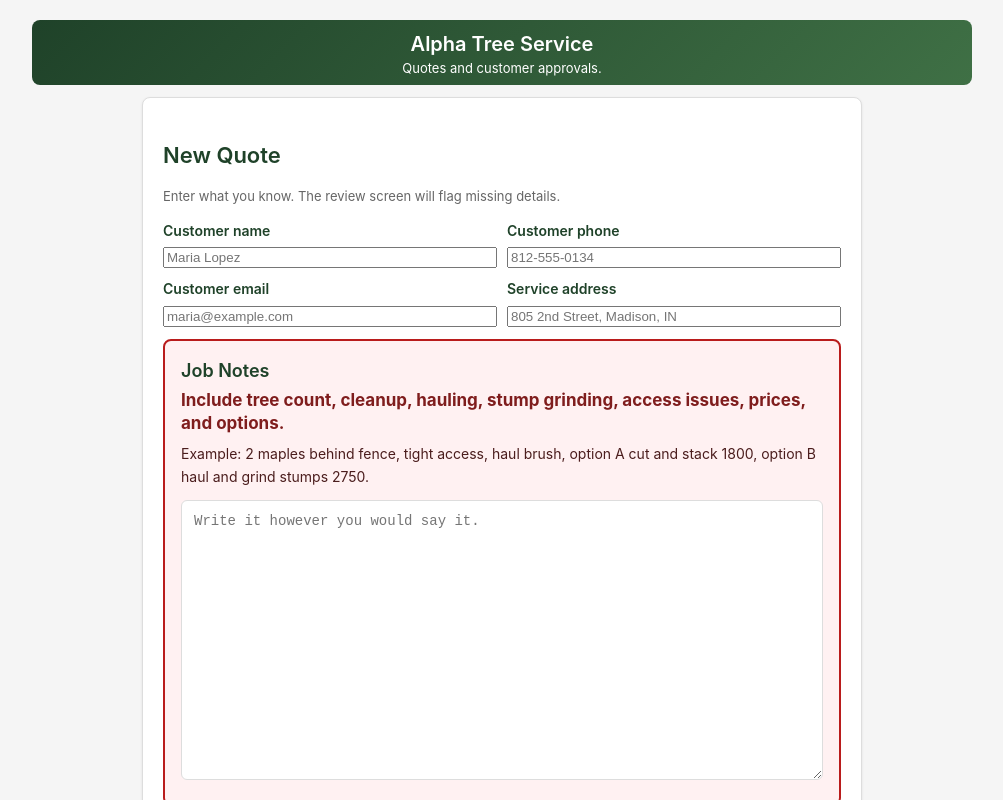
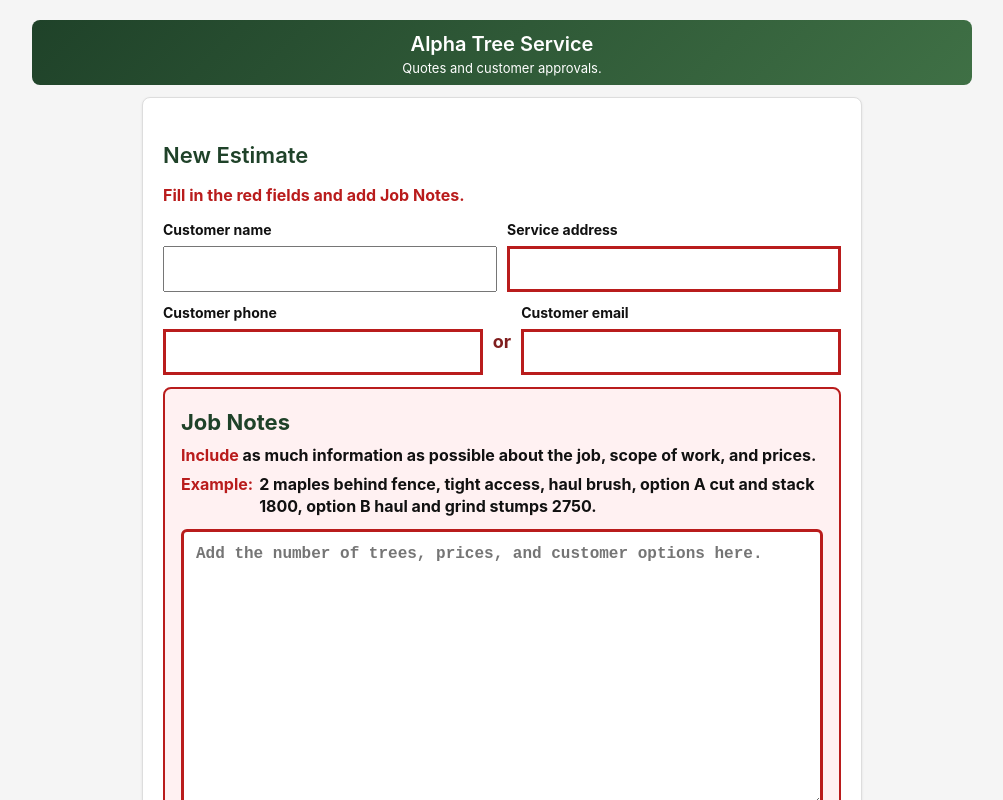
Before and after one commit to ae47250/TSweb, a Next.js app: page / in a window 1280 px wide. Both pictures are taken after a click on the button "New Quote". Shown: the top 800 px of the page, without its empty margins (138-1141 px from the left). Built offline with nearby package versions, Linux system fonts and the light colour scheme.

Commit message:
Refine new estimate intake UI

```diff
--- a/app/components/InputForm.jsx
+++ b/app/components/InputForm.jsx
@@ -25,53 +25,62 @@ const InputForm = forwardRef(function InputForm({ value, onChange, onSubmit, onC
     onSubmit([contactText, value].filter(Boolean).join("\n\n"), contactValue);
   }
 
+  const addressFilled = Boolean(contactValue.address.trim());
+  const contactFilled = Boolean(contactValue.phone.trim() || contactValue.email.trim());
+  const notesFilled = Boolean(value.trim());
+  const requiredClass = (filled) => filled ? "required-input required-input-filled" : "required-input";
+
   return (
     <section className="card new-quote-card" data-testid="customer-notes-card">
-      <h2>New Quote</h2>
-      <p className="text-muted">
-        Enter what you know. The review screen will flag missing details.
+      <h2>New Estimate</h2>
+      <p className="new-estimate-guidance">
+        Fill in the red fields and add Job Notes.
       </p>
       {editMessage && <div className="alert" data-testid="edit-notes-message">{editMessage}</div>}
       <form onSubmit={submit}>
-        <div className="compact-fields">
+        <div className="contact-fields">
           <label htmlFor="customerName">
             Customer name
-            <input id="customerName" value={contactValue.name} onChange={(event) => updateContact("name", event.target.value)} placeholder="Maria Lopez" />
-          </label>
-          <label htmlFor="customerPhone">
-            Customer phone
-            <input id="customerPhone" value={contactValue.phone} onChange={(event) => updateContact("phone", event.target.value)} placeholder="812-555-0134" />
-          </label>
-          <label htmlFor="customerEmail">
-            Customer email
-            <input id="customerEmail" value={contactValue.email} onChange={(event) => updateContact("email", event.target.value)} placeholder="maria@example.com" />
+            <input id="customerName" value={contactValue.name} onChange={(event) => updateContact("name", event.target.value)} />
           </label>
           <label htmlFor="serviceAddress">
             Service address
-            <input id="serviceAddress" value={contactValue.address} onChange={(event) => updateContact("address", event.target.value)} placeholder="805 2nd Street, Madison, IN" />
+            <input className={requiredClass(addressFilled)} id="serviceAddress" value={contactValue.address} onChange={(event) => updateContact("address", event.target.value)} />
           </label>
+          <div className="contact-choice-row">
+            <label htmlFor="customerPhone">
+              Customer phone
+              <input className={requiredClass(contactFilled)} id="customerPhone" value={contactValue.phone} onChange={(event) => updateContact("phone", event.target.value)} />
+            </label>
+            <span className="contact-or">or</span>
+            <label htmlFor="customerEmail">
+              Customer email
+              <input className={requiredClass(contactFilled)} id="customerEmail" value={contactValue.email} onChange={(event) => updateContact("email", event.target.value)} />
+            </label>
+          </div>
         </div>
         <div className="job-notes-card">
           <label htmlFor="customerText" className="job-notes-title">Job Notes</label>
           <p className="job-notes-guidance">
-            Include tree count, cleanup, hauling, stump grinding, access issues, prices, and options.
+            <span>Include</span> as much information as possible about the job, scope of work, and prices.
           </p>
           <p className="job-notes-example">
-            Example: 2 maples behind fence, tight access, haul brush, option A cut and stack 1800, option B haul and grind stumps 2750.
+            <span>Example:</span>
+            <span className="job-notes-example-text">2 maples behind fence, tight access, haul brush, option A cut and stack 1800, option B haul and grind stumps 2750.</span>
           </p>
           <textarea
             ref={ref}
             id="customerText"
-            className="job-notes-textarea"
+            className={`job-notes-textarea ${requiredClass(notesFilled)}`}
             rows={10}
             value={value}
             onChange={(event) => onChange(event.target.value)}
-            placeholder="Write it however you would say it."
+            placeholder="Add the number of trees, prices, and customer options here."
           />
         </div>
         <div className="toolbar">
           <button className="btn-primary btn-create-review" type="submit" disabled={busy || value.trim().length < 10}>
-            {busy ? "Structuring..." : "Create Review"}
+            {busy ? "Structuring..." : "Review Estimate"}
           </button>
           <button className="btn-secondary" type="button" onClick={onClear} disabled={busy}>
             Clear
--- a/app/components/JsonReview.jsx
+++ b/app/components/JsonReview.jsx
@@ -125,23 +125,20 @@ export default function JsonReview({ alphaJson, validation, sourceNotes = "", mo
           <div className="summary-card customer-summary-card">
             <h3>Customer</h3>
             <div className="customer-info-grid">
-              <div>
-                <p>{customerName}</p>
-                <p>{customerPhone}</p>
-              </div>
-              <div className="customer-info-right">
-                <p>{jobAddress}</p>
-                <p>{customerEmail}</p>
-              </div>
+              <p>{customerName}</p>
+              <p className="customer-info-right">{jobAddress}</p>
+              <p>{customerPhone}</p>
+              <p className="customer-info-right">{customerEmail}</p>
             </div>
           </div>
           <div className="summary-card review-job-notes-card">
             <h3>Job Notes</h3>
             <p className="job-notes-guidance">
-              Include tree count, cleanup, hauling, stump grinding, access issues, prices, and options.
+              <span>Include</span> as much information as possible about the job, scope of work, and prices.
             </p>
             <p className="job-notes-example">
-              Example: 2 maples behind fence, tight access, haul brush, option A cut and stack 1800, option B haul and grind stumps 2750.
+              <span>Example:</span>
+              <span className="job-notes-example-text">2 maples behind fence, tight access, haul brush, option A cut and stack 1800, option B haul and grind stumps 2750.</span>
             </p>
             <p className="job-summary-text">{jobNotes}</p>
           </div>
--- a/app/styles/globals.css
+++ b/app/styles/globals.css
@@ -105,47 +105,122 @@ main {
   max-width: 860px;
 }
 
-.compact-fields {
+.new-estimate-guidance {
+  margin: 0 0 12px;
+  color: #b91c1c;
+  font-size: 16px;
+  font-weight: 700;
+  line-height: 1.35;
+}
+
+.compact-fields,
+.contact-fields {
   display: grid;
   grid-template-columns: repeat(2, minmax(0, 1fr));
   gap: 10px;
 }
 
-.compact-fields label {
+.compact-fields label,
+.contact-fields label {
+  color: #111;
   display: grid;
   gap: 5px;
+  font-weight: 700;
   margin: 0;
+}
+
+.contact-choice-row {
+  grid-column: 1 / -1;
+  display: grid;
+  grid-template-columns: minmax(0, 1fr) max-content minmax(0, 1fr);
+  gap: 10px;
+  align-items: start;
+}
+
+.contact-or {
+  align-self: end;
+  color: #7f1d1d;
+  font-size: 18px;
+  font-weight: 700;
+  line-height: 1;
+  padding-bottom: 24px;
+  text-transform: lowercase;
+}
+
+.contact-fields input {
+  font-size: 16px;
+  min-height: 46px;
+}
+
+.required-input {
+  border: 3px solid #b91c1c !important;
+}
+
+.required-input-filled {
+  border-color: var(--green) !important;
 }
 
 .job-notes-card {
   border: 2px solid #b91c1c;
   border-radius: 8px;
   background: #fff1f2;
+  font-weight: 700;
   padding: 16px;
+}
+
+.required-marker {
+  color: #b91c1c;
+  font-size: 0.7em;
+  font-weight: 700;
+  line-height: 0;
+  margin-left: 1px;
+  vertical-align: super;
 }
 
 .job-notes-title {
   margin-bottom: 4px;
-  font-size: 18px;
+  color: var(--green-dark);
+  font-size: 22px;
+  font-weight: 700;
 }
 
 .job-notes-guidance {
   margin: 0 0 8px;
-  color: #7f1d1d;
-  font-size: 17px;
+  color: #111;
+  font-size: 16px;
   font-weight: 700;
   line-height: 1.35;
 }
 
+.job-notes-guidance span,
+.job-notes-example span:first-child {
+  color: #b91c1c;
+  font-weight: 700;
+}
+
 .job-notes-example {
+  display: grid;
+  grid-template-columns: max-content minmax(0, 1fr);
+  gap: 6px;
+  align-items: start;
   margin: 0 0 12px;
-  color: #4b1d1d;
-  font-size: 14px;
+  color: #111;
+  font-size: 16px;
+  line-height: 1.35;
+}
+
+.job-notes-example-text {
+  color: #111;
+  font-weight: 700;
+  min-width: 0;
 }
 
 .job-notes-textarea {
   min-height: 280px;
   max-height: 460px;
+  font-size: 16px;
+  font-weight: 700;
+  line-height: 1.35;
   resize: vertical;
   margin-bottom: 0;
 }
@@ -184,14 +259,17 @@ main {
 
 .customer-info-grid {
   display: grid;
-  grid-template-columns: minmax(0, 1fr) minmax(0, 1.15fr);
-  gap: 8px;
+  grid-template-columns: repeat(2, minmax(150px, 1fr));
+  column-gap: 10px;
+  row-gap: 2px;
+  min-width: min(100%, 320px);
 }
 
 .customer-info-grid p {
   margin: 1px 0;
   line-height: 1.18;
   font-size: 13px;
+  overflow-wrap: anywhere;
 }
 
 .customer-info-right {
@@ -449,8 +527,20 @@ pre {
   .review-grid,
   .button-row,
   .compact-fields,
+  .contact-fields,
   .option-row {
     grid-template-columns: 1fr;
+  }
+
+  .contact-choice-row {
+    grid-template-columns: 1fr;
+    gap: 4px;
+  }
+
+  .contact-or {
+    justify-self: start;
+    margin-left: 3ch;
+    padding-bottom: 0;
   }
 
   .customer-info-right {
--- a/styles-globals.css
+++ b/styles-globals.css
@@ -42,8 +42,8 @@ button, .btn, .btn-primary, .btn-secondary, .btn-link {
 
 .btn-primary { background-color: #3f7045; color: white; width: 100%; margin-bottom: 12px; }
 .btn-primary:hover { background-color: #1f4229; transform: translateY(-2px); }
-.btn-create-review { background-color: #d97706; }
-.btn-create-review:hover { background-color: #b45309; }
+.btn-create-review { background-color: #f97316; }
+.btn-create-review:hover { background-color: #ea580c; }
 
 .btn-secondary { background-color: #f0f0f0; color: #222; border: 1px solid #ddd; width: 100%; }
 .btn-secondary:hover { background-color: #e0e0e0; }
```
